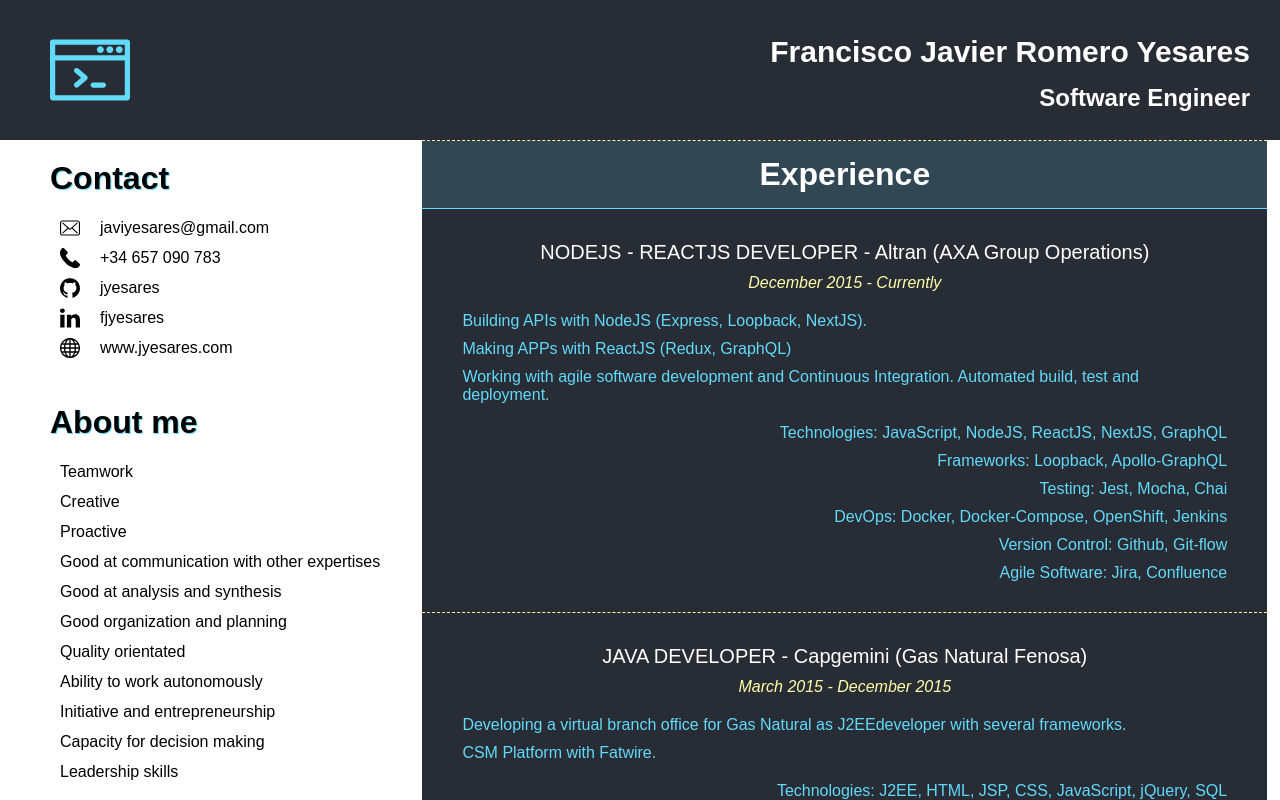
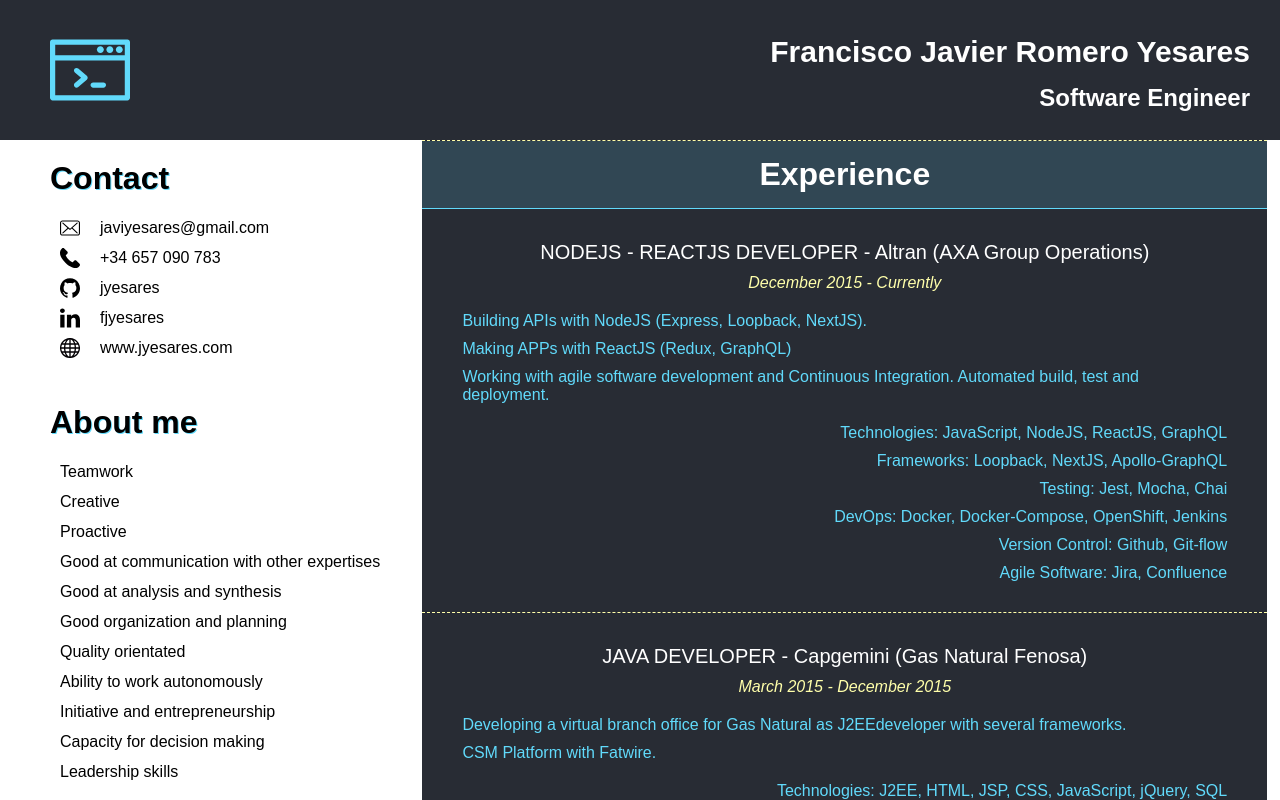
Before and after one commit to jyesares/cv, a React (Create React App) app: page / in a window 1280 px wide. Shown: the top 800 px of the page. Built offline with nearby package versions, Linux system fonts and the light colour scheme.

Commit message:
Update index.js

```diff
--- a/src/data/index.js
+++ b/src/data/index.js
@@ -85,8 +85,8 @@ export default {
           "Working with agile software development and Continuous Integration. Automated build, test and deployment."
         ],
         techs: [
-          "Technologies: JavaScript, NodeJS, ReactJS, NextJS, GraphQL",
-          "Frameworks: Loopback, Apollo-GraphQL",
+          "Technologies: JavaScript, NodeJS, ReactJS, GraphQL",
+          "Frameworks: Loopback, NextJS, Apollo-GraphQL",
           "Testing: Jest, Mocha, Chai",
           "DevOps: Docker, Docker-Compose, OpenShift, Jenkins",
           "Version Control: Github, Git-flow",
```
